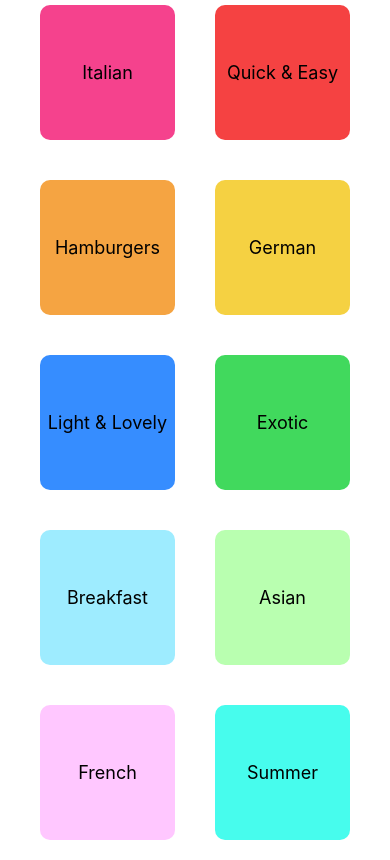
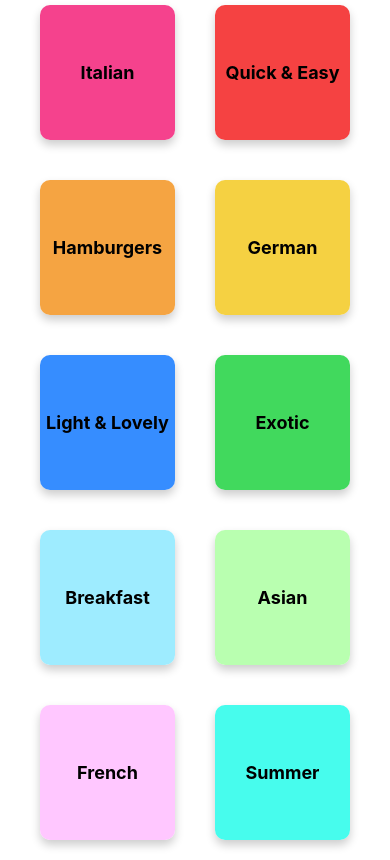
Before and after one commit to ganukeperera/TastyTrove, a React Native app: screen / in a window 390 px wide. Built offline with nearby package versions, Linux system fonts and the light colour scheme.

Commit message:
Category Grid Syling done with card layout

```diff
--- a/App.js
+++ b/App.js
@@ -6,7 +6,7 @@ export default function App() {
   return (
     <View style={styles.container}>
       <CategoryScreen />
-      <StatusBar style="auto" />
+      <StatusBar style="light" />
     </View>
   );
 }
@@ -14,7 +14,6 @@ export default function App() {
 const styles = StyleSheet.create({
   container: {
     flex: 1,
-    backgroundColor: "#fff",
     alignItems: "center",
     justifyContent: "center",
   },
--- a/Components/CategoryGridTile.js
+++ b/Components/CategoryGridTile.js
@@ -1,21 +1,15 @@
-import { Pressable, View, Text, StyleSheet } from "react-native";
+import { Pressable, View, Text, StyleSheet, Platform } from "react-native";
 
 export default function CategoryGridTile({ title, color, size }) {
   return (
-    <View
-      style={[
-        styles.container,
-        { backgroundColor: color },
-        { width: size, height: size },
-      ]}
-    >
+    <View style={[styles.container, { width: size, height: size }]}>
       <Pressable
-        style={({ pressed }) => {
-          if (pressed) {
-            return [styles.pressableNormal, styles.pressablePress];
-          }
-          return styles.pressableNormal;
-        }}
+        android_ripple={{ color: "#ccc" }}
+        style={({ pressed }) => [
+          styles.pressableNormal,
+          { backgroundColor: color },
+          pressed ? styles.pressablePress : null,
+        ]}
       >
         <Text style={styles.text}>{title}</Text>
       </Pressable>
@@ -30,16 +24,24 @@ const styles = StyleSheet.create({
     margin: 20,
     borderRadius: 10,
     justifyContent: "center",
+    shadowColor: "black",
+    shadowOpacity: 0.2,
+    shadowRadius: 10,
+    shadowOffset: { width: 0, height: 5 },
+    backgroundColor: "white",
+    overflow: Platform.select({ ios: "visible", android: "hidden" }),
   },
   pressablePress: {
-    opacity: 0.15,
+    opacity: Platform.select({ ios: 0.5, android: 1.0 }),
   },
   pressableNormal: {
     flex: 1,
     justifyContent: "center",
+    borderRadius: 10,
   },
   text: {
     fontSize: 18,
+    fontWeight: "bold",
     textAlign: "center",
     padding: 5,
   },
--- a/app.json
+++ b/app.json
@@ -5,15 +5,14 @@
     "version": "1.0.0",
     "orientation": "portrait",
     "icon": "./assets/icon.png",
+    "backgroundColor": "#24180f",
     "userInterfaceStyle": "light",
     "splash": {
       "image": "./assets/splash.png",
       "resizeMode": "contain",
       "backgroundColor": "#ffffff"
     },
-    "assetBundlePatterns": [
-      "**/*"
-    ],
+    "assetBundlePatterns": ["**/*"],
     "ios": {
       "supportsTablet": true
     },
```
